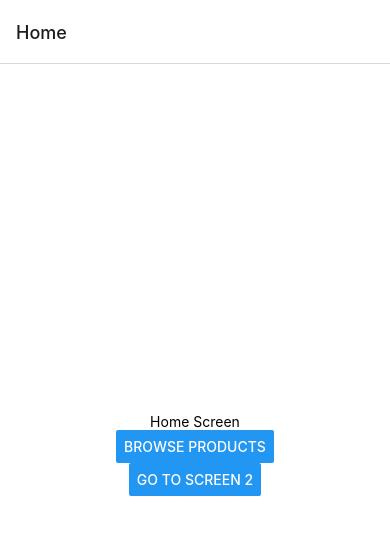
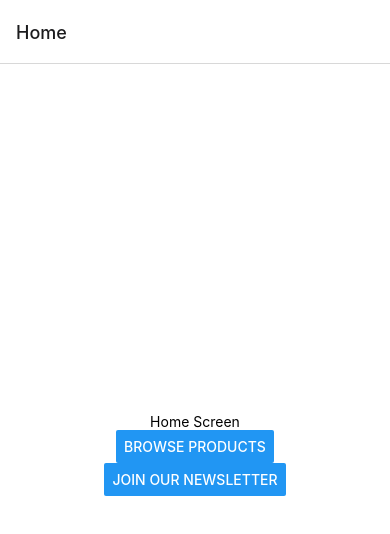
Before and after one commit to emily-foley/Workout-Plan-App, a React Native app in the folder portfolio2/: screen / in a window 390 px wide. Shown: the top 534 px of the page. Built offline with nearby package versions, Linux system fonts and the light colour scheme.

Commit message:
April 19, 2022 9:15 PM

```diff
--- a/portfolio2/App.js
+++ b/portfolio2/App.js
@@ -6,7 +6,7 @@ import { FlatList } from 'react-native-gesture-handler';
 import { useState, useCallback } from "react";
 import { StatusBar } from 'expo-status-bar';
 
-function products({ navigation }) {
+function Products({ navigation }) {
   return (
     <View style={{ flex: 1, alignItems: 'center', justifyContent: 'center' }}>
       <Text>Products</Text>
@@ -32,10 +32,10 @@ function HomeScreen({navigation}) {
       <Text>Home Screen</Text>
       <Button
         title="Browse products"
-        onPress={() => navigation.navigate('products')}
+        onPress={() => navigation.navigate('Products')}
       />
       <Button
-        title="Go to Screen 2"
+        title="Join our Newsletter"
         onPress={() => navigation.navigate('Screen 2')}
       />
     </View>
@@ -49,7 +49,7 @@ function App() {
     <NavigationContainer>
       <Stack.Navigator>
         <Stack.Screen name="Home" component={HomeScreen} />
-        <Stack.Screen name="Products" component={products} />
+        <Stack.Screen name="Products" component={Products} />
         <Stack.Screen name="Screen 2" component={Screen2} />
       </Stack.Navigator>
     </NavigationContainer>
```
